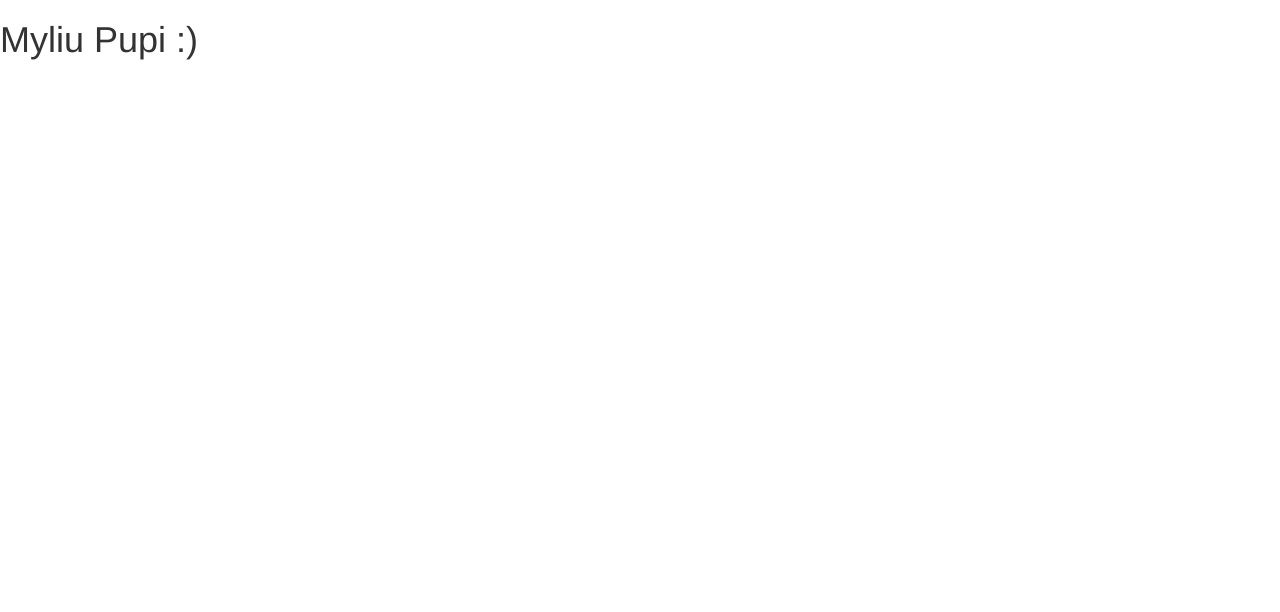
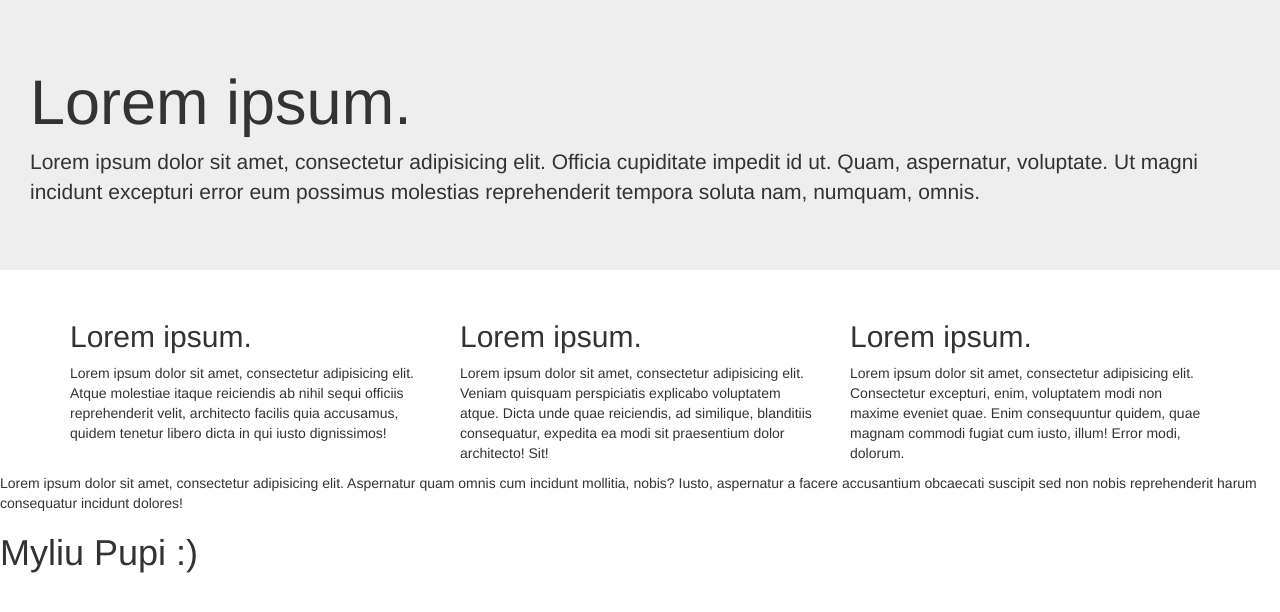
Before and after one commit to Linartai/Linartai.github.io, a plain HTML site: page index.html in a window 1280 px wide. Drawn offline with nearby package versions, Linux system fonts and the light colour scheme.

Commit message:
Put the barebones of the website

```diff
--- a/index.html
+++ b/index.html
@@ -8,6 +8,30 @@
 	<title>Linas ir Monika Linartai - Rugsėjo 26 dieną!</title>
 </head>
 <body>
+	<div class="jumbotron">
+		<h1>Lorem ipsum.</h1>
+		<p>Lorem ipsum dolor sit amet, consectetur adipisicing elit. Officia cupiditate impedit id ut. Quam, aspernatur, voluptate. Ut magni incidunt excepturi error eum possimus molestias reprehenderit tempora soluta nam, numquam, omnis.</p>
+	</div>
+	<div class="container">
+	<div class="row">
+		<div class="col-md-4">
+			<h2>Lorem ipsum.</h2>
+			<p>Lorem ipsum dolor sit amet, consectetur adipisicing elit. Atque molestiae itaque reiciendis ab nihil sequi officiis reprehenderit velit, architecto facilis quia accusamus, quidem tenetur libero dicta in qui iusto dignissimos!</p>
+		</div>
+		<div class="col-md-4">
+			<h2>Lorem ipsum.</h2>
+			<p>Lorem ipsum dolor sit amet, consectetur adipisicing elit. Veniam quisquam perspiciatis explicabo voluptatem atque. Dicta unde quae reiciendis, ad similique, blanditiis consequatur, expedita ea modi sit praesentium dolor architecto! Sit!</p>
+		</div>
+		<div class="col-md-4">
+			<h2>Lorem ipsum.</h2>
+			<p>Lorem ipsum dolor sit amet, consectetur adipisicing elit. Consectetur excepturi, enim, voluptatem modi non maxime eveniet quae. Enim consequuntur quidem, quae magnam commodi fugiat cum iusto, illum! Error modi, dolorum.</p>
+		</div>
+	</div>
+	</div>
+	<footer>
+		<p>Lorem ipsum dolor sit amet, consectetur adipisicing elit. Aspernatur quam omnis cum incidunt mollitia, nobis? Iusto, aspernatur a facere accusantium obcaecati suscipit sed non nobis reprehenderit harum consequatur incidunt dolores!</p>
+	</footer>
+
 	<h1>Myliu Pupi :)</h1>
 </body>
 </html>
```
